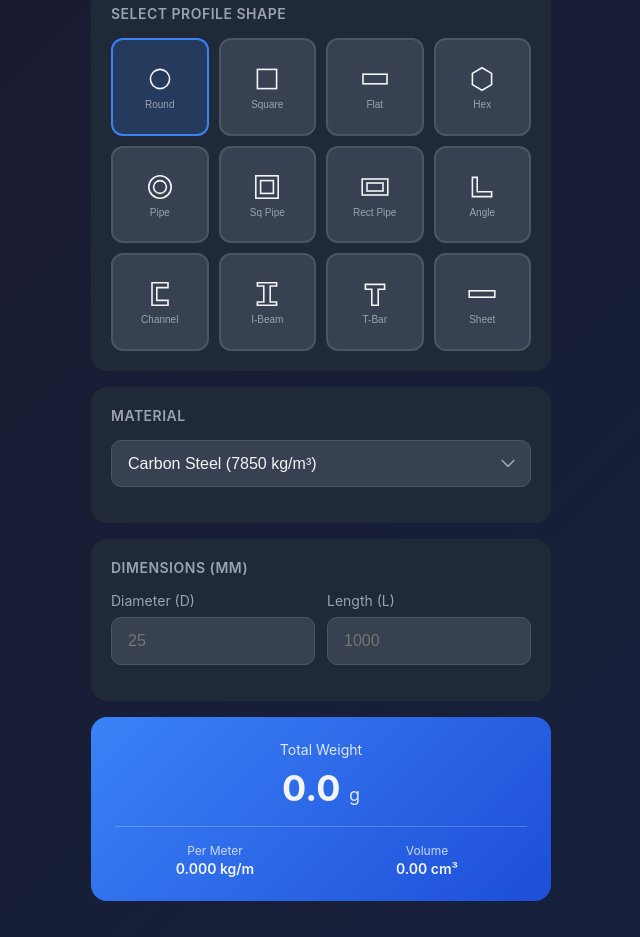
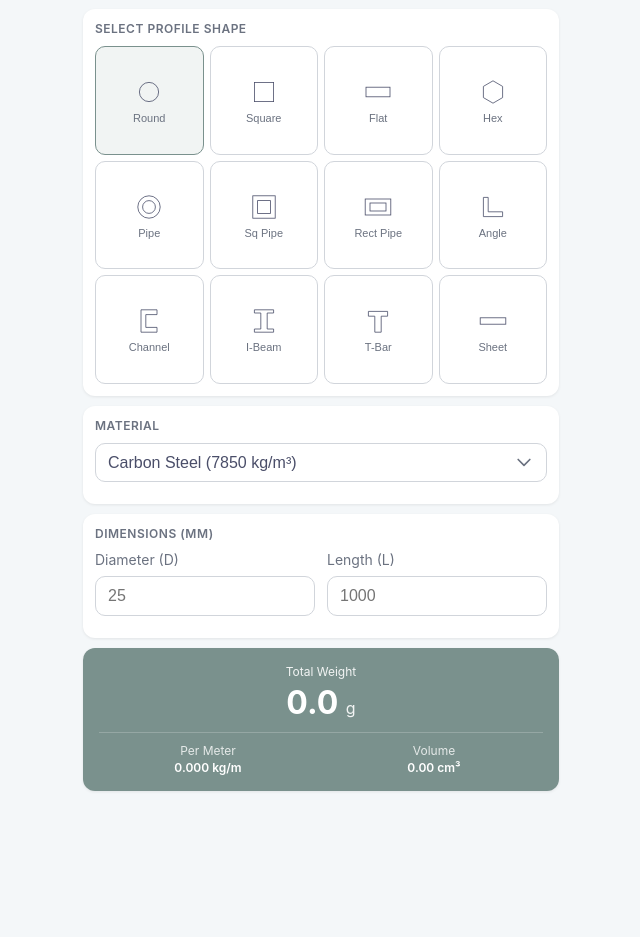
Before and after one commit to geniusparadox/metal-weight-calculator, a plain HTML site: page index.html in a window 1280 px wide. Shown: the part 109-1046 px from the top of the page, without its empty margins (319-959 px from the left). After the commit the page ends 922 px from the top, so only its background shows below. Drawn offline with Linux system fonts and the light colour scheme.

Commit message:
Update to light theme with larger icons

```diff
--- a/index.html
+++ b/index.html
@@ -3,7 +3,7 @@
 <head>
     <meta charset="UTF-8">
     <meta name="viewport" content="width=device-width, initial-scale=1.0, user-scalable=no">
-    <meta name="theme-color" content="#1a1a2e">
+    <meta name="theme-color" content="#F4F7F9">
     <meta name="apple-mobile-web-app-capable" content="yes">
     <meta name="apple-mobile-web-app-status-bar-style" content="black-translucent">
     <meta name="apple-mobile-web-app-title" content="Metal Weight">
@@ -19,21 +19,21 @@
         }
 
         :root {
-            --bg-primary: #1a1a2e;
-            --bg-secondary: #16213e;
-            --bg-card: #1f2937;
-            --bg-input: #374151;
-            --text-primary: #f3f4f6;
-            --text-secondary: #9ca3af;
-            --accent: #3b82f6;
-            --accent-hover: #2563eb;
+            --bg-primary: #F4F7F9;
+            --bg-secondary: #EDF1F4;
+            --bg-card: #FFFFFF;
+            --bg-input: #FFFFFF;
+            --text-primary: #4A4E69;
+            --text-secondary: #6B7280;
+            --accent: #7A918D;
+            --accent-hover: #6A817D;
             --success: #10b981;
-            --border: #4b5563;
+            --border: #D1D5DB;
         }
 
         body {
             font-family: -apple-system, BlinkMacSystemFont, 'Segoe UI', Roboto, sans-serif;
-            background: linear-gradient(135deg, var(--bg-primary) 0%, var(--bg-secondary) 100%);
+            background: var(--bg-primary);
             color: var(--text-primary);
             min-height: 100vh;
             padding-bottom: env(safe-area-inset-bottom);
@@ -42,44 +42,45 @@
         .container {
             max-width: 500px;
             margin: 0 auto;
-            padding: 20px;
-            padding-top: max(20px, env(safe-area-inset-top));
+            padding: 12px;
+            padding-top: calc(65px + env(safe-area-inset-top));
         }
 
         header {
             text-align: center;
-            margin-bottom: 24px;
+            margin-bottom: 12px;
         }
 
         header h1 {
-            font-size: 24px;
+            font-size: 20px;
             font-weight: 600;
-            margin-bottom: 4px;
+            margin-bottom: 2px;
         }
 
         header p {
             color: var(--text-secondary);
-            font-size: 14px;
+            font-size: 12px;
         }
 
         .card {
             background: var(--bg-card);
-            border-radius: 16px;
-            padding: 20px;
-            margin-bottom: 16px;
+            border-radius: 12px;
+            padding: 12px;
+            margin-bottom: 10px;
+            box-shadow: 0 1px 3px rgba(0, 0, 0, 0.08);
         }
 
         .card-title {
-            font-size: 14px;
+            font-size: 12px;
             font-weight: 600;
             color: var(--text-secondary);
             text-transform: uppercase;
             letter-spacing: 0.5px;
-            margin-bottom: 16px;
+            margin-bottom: 10px;
         }
 
         .form-group {
-            margin-bottom: 16px;
+            margin-bottom: 10px;
         }
 
         .form-group:last-child {
@@ -95,7 +96,7 @@
 
         select, input[type="number"] {
             width: 100%;
-            padding: 14px 16px;
+            padding: 10px 12px;
             font-size: 16px;
             background: var(--bg-input);
             border: 1px solid var(--border);
@@ -137,20 +138,20 @@
         .profile-grid {
             display: grid;
             grid-template-columns: repeat(4, 1fr);
-            gap: 10px;
+            gap: 6px;
         }
 
         .profile-btn {
             aspect-ratio: 1;
             background: var(--bg-input);
-            border: 2px solid var(--border);
-            border-radius: 12px;
+            border: 1px solid var(--border);
+            border-radius: 10px;
             cursor: pointer;
             display: flex;
             flex-direction: column;
             align-items: center;
             justify-content: center;
-            padding: 8px;
+            padding: 6px;
             transition: all 0.2s;
         }
 
@@ -160,7 +161,7 @@
 
         .profile-btn.active {
             border-color: var(--accent);
-            background: rgba(59, 130, 246, 0.2);
+            background: rgba(122, 145, 141, 0.1);
         }
 
         .profile-btn svg {
@@ -168,47 +169,48 @@
             height: 32px;
             stroke: var(--text-primary);
             fill: none;
-            stroke-width: 2;
+            stroke-width: 1;
             margin-bottom: 4px;
         }
 
         .profile-btn span {
-            font-size: 10px;
+            font-size: 11px;
             color: var(--text-secondary);
             text-align: center;
         }
 
         .result-card {
-            background: linear-gradient(135deg, var(--accent) 0%, #1d4ed8 100%);
+            background: var(--accent);
             text-align: center;
-            padding: 24px;
+            padding: 16px;
+            color: white;
         }
 
         .result-label {
-            font-size: 14px;
+            font-size: 12px;
             opacity: 0.9;
-            margin-bottom: 8px;
+            margin-bottom: 4px;
         }
 
         .result-value {
-            font-size: 36px;
+            font-size: 32px;
             font-weight: 700;
         }
 
         .result-unit {
-            font-size: 18px;
+            font-size: 16px;
             font-weight: 400;
             opacity: 0.9;
         }
 
         .result-details {
-            margin-top: 16px;
-            padding-top: 16px;
+            margin-top: 10px;
+            padding-top: 10px;
             border-top: 1px solid rgba(255,255,255,0.2);
             display: grid;
             grid-template-columns: 1fr 1fr;
-            gap: 12px;
-            font-size: 14px;
+            gap: 8px;
+            font-size: 12px;
         }
 
         .result-details div {
```
Also changed, not shown: 10 other files.
